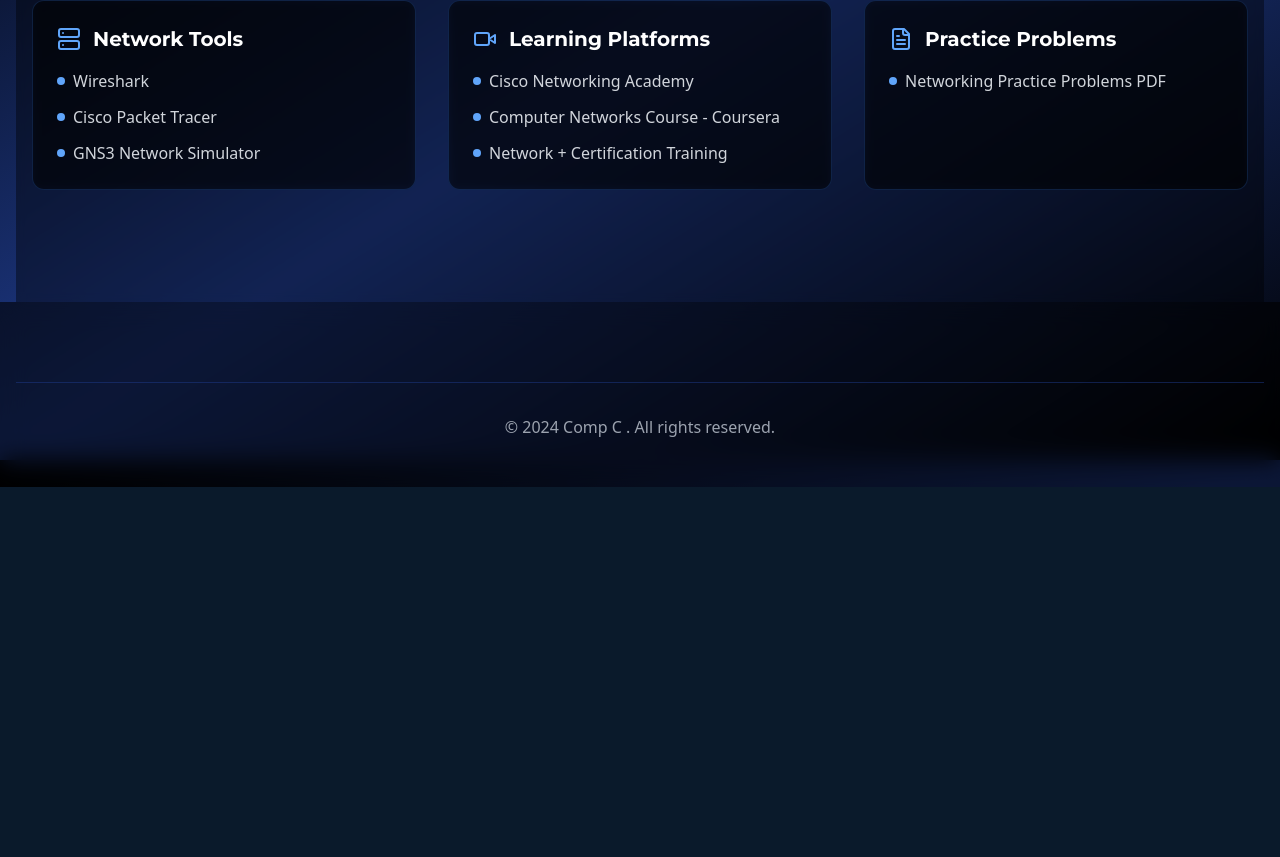
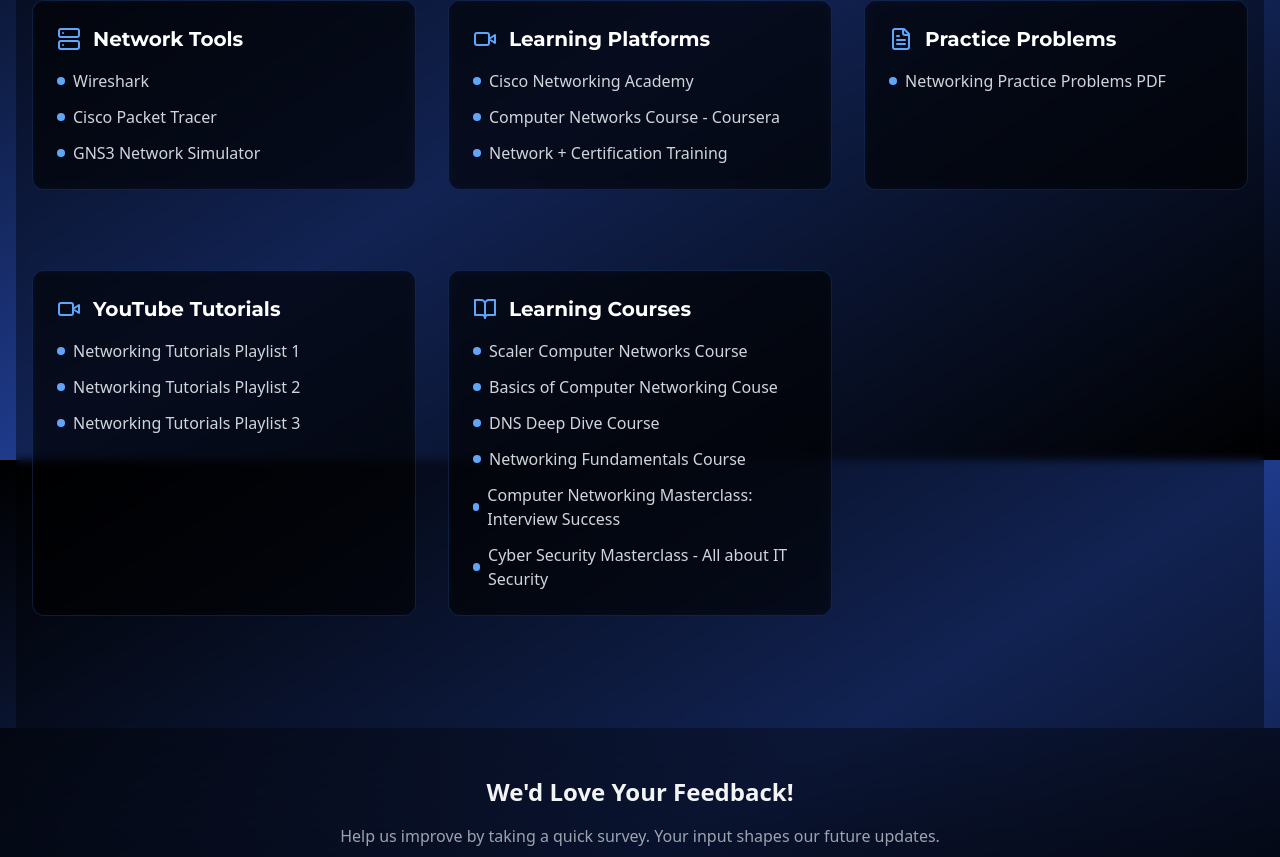
Before and after one commit to aryanyadav-dev/computer-networks, a React (Vite) app: page / in a window 1280 px wide. Shown: the part 1940-2797 px from the top of the page. Before the commit the page ends 2427 px from the top, so only its background shows below. Built offline with nearby package versions, Linux system fonts and the light colour scheme.

Commit message:
Content updated

```diff
--- a/src/components/Footer.tsx
+++ b/src/components/Footer.tsx
@@ -1,12 +1,34 @@
 import React from 'react';
+import { Send } from 'lucide-react';
 
-const Footer: React.FC = () => {
+const Footer = () => {
   return (
-    <footer className="bg-black/60 backdrop-blur-md text-gray-300">
+    <footer className="bg-gradient-to-b from-black/60 to-black/80 backdrop-blur-md text-gray-300">
       <div className="container mx-auto px-4 py-12">
+        <div className="max-w-2xl mx-auto text-center">
+          <div className="mb-8">
+            <h2 className="text-2xl font-bold text-gray-100 mb-4">
+              We'd Love Your Feedback!
+            </h2>
+            <p className="text-gray-400 mb-8">
+              Help us improve by taking a quick survey. Your input shapes our future updates.
+            </p>
+
+            <a
+              href="https://forms.gle/ePGPwg4AmpWcrzVN8"
+              target="_blank"
+              rel="noopener noreferrer"
+              className="inline-flex items-center gap-2 bg-gradient-to-r from-blue-500 via-blue-600 to-blue-700 text-white font-medium py-2.5 px-5 rounded-lg shadow-md hover:shadow-lg transform hover:scale-105 transition duration-300 text-sm w-45"
+            >
+              Feedback Form
+              <Send className="w-3 h-3" />
+            </a>
+          </div>
+        </div>
+
         <div className="border-t border-blue-900/50 mt-8 pt-8 text-center">
           <p className="text-gray-400">
-            © {new Date().getFullYear()} Comp C . All rights reserved.
+            © {new Date().getFullYear()} Comp C. All rights reserved.
           </p>
         </div>
       </div>
--- a/src/components/Navbar.tsx
+++ b/src/components/Navbar.tsx
@@ -1,4 +1,4 @@
-'use client'
+'use client';
 
 import React, { useState } from 'react';
 import { Linkedin, Link as LinkIcon } from 'lucide-react';
@@ -8,64 +8,65 @@
     name: "Aryan Yadav",
     role: "Frontend, Backend & DevOps Developer",
     portfolio: "https://aryanyadav-portfolio.vercel.app/",
-    linkedin: "https://www.linkedin.com/in/-aryanyadav/"
+    linkedin: "https://www.linkedin.com/in/-aryanyadav/",
   },
   {
     name: "Chinmay Sawant",
     role: "UI UX Designer",
     portfolio: "https://aquamarine-liger-0c035b.netlify.app/",
-    linkedin: "https://www.linkedin.com/in/chinmay-sawant-8b3282266/"
+    linkedin: "https://www.linkedin.com/in/chinmay-sawant-8b3282266/",
   },
   {
     name: "Anushka Yadav",
     role: "Frontend Developer",
     portfolio: "https://anushka-portofolio.vercel.app/",
-    linkedin: "https://www.linkedin.com/in/anushka-m-yadav/"
+    linkedin: "https://www.linkedin.com/in/anushka-m-yadav/",
   },
   {
     name: "Unnat Malik",
     role: "Backend Developer",
     portfolio: "https://unnat-malik.vercel.app/",
-    linkedin: "https://www.linkedin.com/in/unnat-malik/"
+    linkedin: "https://www.linkedin.com/in/unnat-malik/",
   },
   {
     name: "Loukik Salvi",
     role: "Mentor",
     portfolio: "https://loukik-salvi.vercel.app/",
-    linkedin: "https://www.linkedin.com/in/loukik-salvi-589510164/"
-  }
+    linkedin: "https://www.linkedin.com/in/loukik-salvi-589510164/",
+  },
 ];
 
 const contentLinks = [
   {
     name: "Modules",
     description: "Detailed course modules",
-    link: "/modules"
+    link: "/modules",
   },
   {
     name: "PPTs",
     description: "Lecture presentations",
-    link: "/ppts"
+    link: "/ppts",
   },
   {
     name: "PYQs",
     description: "Previous Year Questions",
-    link: "/pyqs"
+    link: "/pyqs",
   },
   {
     name: "Practicals",
     description: "Lab and practical materials",
-    link: "/practicals"
+    link: "/practicals",
   },
   {
     name: "Study Materials",
     description: "Additional study resources",
-    link: "/study-materials"
-  }
+    link: "/study-materials",
+  },
 ];
 
 const Navbar: React.FC = () => {
-  const [isOpen, setIsOpen] = useState(false);
+  const [isOpen, setIsOpen] = useState(false); // Mobile menu toggle
+  const [devDropdownOpen, setDevDropdownOpen] = useState(false); // Developers dropdown toggle
 
   return (
     <div className="relative w-full overflow-hidden">
@@ -240,8 +241,9 @@
 
         {/* Mobile Menu */}
         {isOpen && (
-          <div className="md:hidden absolute top-full left-0 right-0 mt-2 bg-black/90 backdrop-blur-md rounded-lg">
+          <div className="md:hidden fixed top-16 left-1/2 -translate-x-1/2 w-15/17 max-w-sm bg-black/90 backdrop-blur-md rounded-lg shadow-lg max-h-[80vh] overflow-y-auto">
             <div className="p-4">
+              {/* Content Section */}
               <div className="pb-4">
                 <h2 className="text-white text-lg font-semibold">Content</h2>
                 {contentLinks.map((content, index) => (
@@ -255,8 +257,33 @@
                   </a>
                 ))}
               </div>
+
+              {/* Developer Section */}
               <div className="border-t border-white/20 pt-4">
-                <h2 className="text-white text-lg font-semibold">Developers</h2>
+                <button
+                  onClick={() => setDevDropdownOpen(!devDropdownOpen)}
+                  className="flex justify-between items-center text-white text-lg font-semibold w-full"
+                >
+                  Developers
+                  <svg
+                    xmlns="http://www.w3.org/2000/svg"
+                    className={`h-5 w-5 transition-transform ${
+                      devDropdownOpen ? "rotate-180" : ""
+                    }`}
+                    fill="none"
+                    viewBox="0 0 24 24"
+                    stroke="currentColor"
+                  >
+                    <path
+                      strokeLinecap="round"
+                      strokeLinejoin="round"
+                      strokeWidth={2}
+                      d="M19 9l-7 7-7-7"
+                    />
+                  </svg>
+                </button>
+                {devDropdownOpen && (
+                  <div className="pt-2">
                     {developerLinks.map((dev, index) => (
                       <div key={index} className="py-2">
                         <div className="flex justify-between">
@@ -290,6 +317,8 @@
                       </div>
                     ))}
                   </div>
+                )}
+              </div>
             </div>
           </div>
         )}
--- a/src/data/resources.ts
+++ b/src/data/resources.ts
@@ -1,4 +1,4 @@
-import { Video, Server, FileText } from 'lucide-react';
+import { Video, Server, FileText, BookOpen } from 'lucide-react';
 
 export const resources = [
   {
@@ -25,5 +25,26 @@
     links: [
       { name: "Networking Practice Problems PDF", url: "https://drive.google.com/file/d/1DICgX2ghNCpc_9OJ-C-YhpJ_tw4W_dA2/view" }
     ]
+  },
+  {
+    title: "YouTube Tutorials",
+    icon: Video,
+    links: [
+      { name: "Networking Tutorials Playlist 1", url: "https://youtube.com/playlist?list=PL-XMIxXL1qWKzlMNVyUTQny24JKmC0RP8&si=KXheo5IxEwdIL0O8" },
+      { name: "Networking Tutorials Playlist 2", url: "https://youtube.com/playlist?list=PLxCzCOWd7aiGFBD2-2joCpWOLUrDLvVV_&si=5Sq7_Zdnz-sky45x" },
+      { name: "Networking Tutorials Playlist 3", url: "https://youtube.com/playlist?list=PLBlnK6fEyqRgMCUAG0XRw78UA8qnv6jEx&si=kDV_WDMe3Y1x2tdj" }
+    ]
+  },
+  {
+    title: "Learning Courses",
+    icon: BookOpen,
+    links: [
+      { name: "Scaler Computer Networks Course", url: "https://www.scaler.com/topics/course/free-computer-networks-course/" },
+      { name: "Basics of Computer Networking Couse", url: "https://www.mygreatlearning.com/academy/learn-for-free/courses/basics-of-computer-networking" },
+      { name: "DNS Deep Dive Course", url: "https://www.udemy.com/course/dns-deep-dive/" },
+      { name: "Networking Fundamentals Course", url: "https://www.udemy.com/course/complete-networking-fundamentals-course-ccna-start/" },
+      { name: "Computer Networking Masterclass: Interview Success", url: "https://www.udemy.com/course/computer-networking-masterclass-interview-success/" },
+      { name: "Cyber Security Masterclass - All about IT Security", url: "https://www.udemy.com/course/cyber-security-masterclass-all-about-it-security/" },
+    ]
   }
 ] as const;
```
Lines whose indentation alone changed are shown as unchanged.
